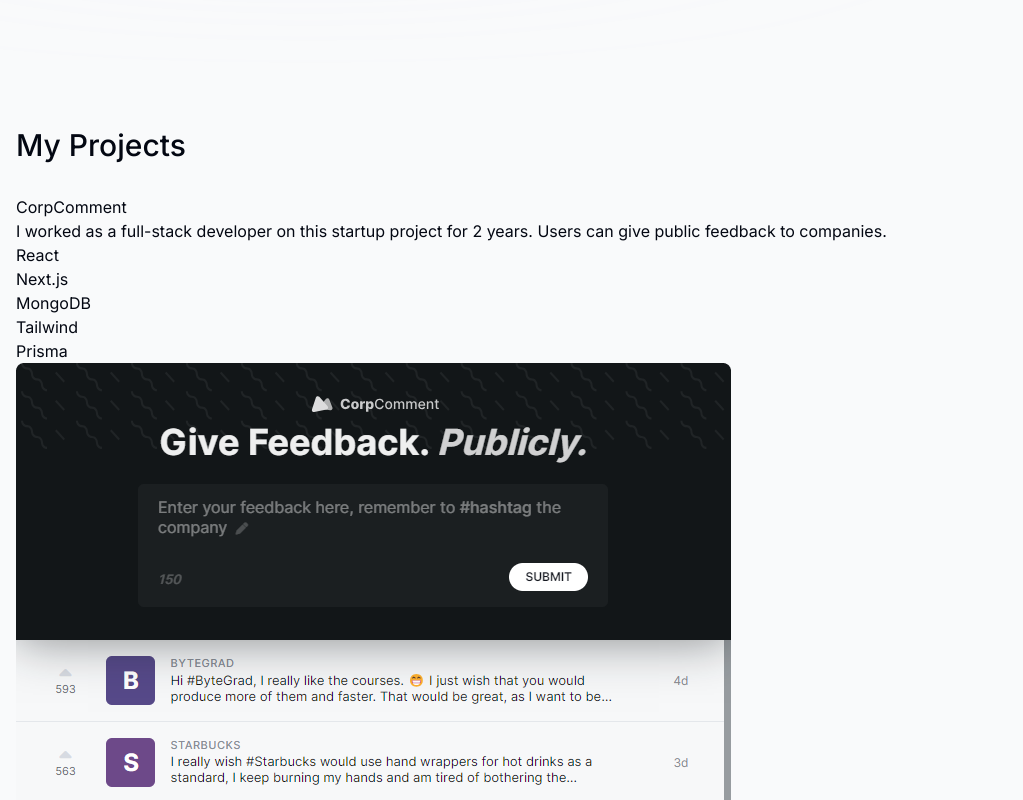
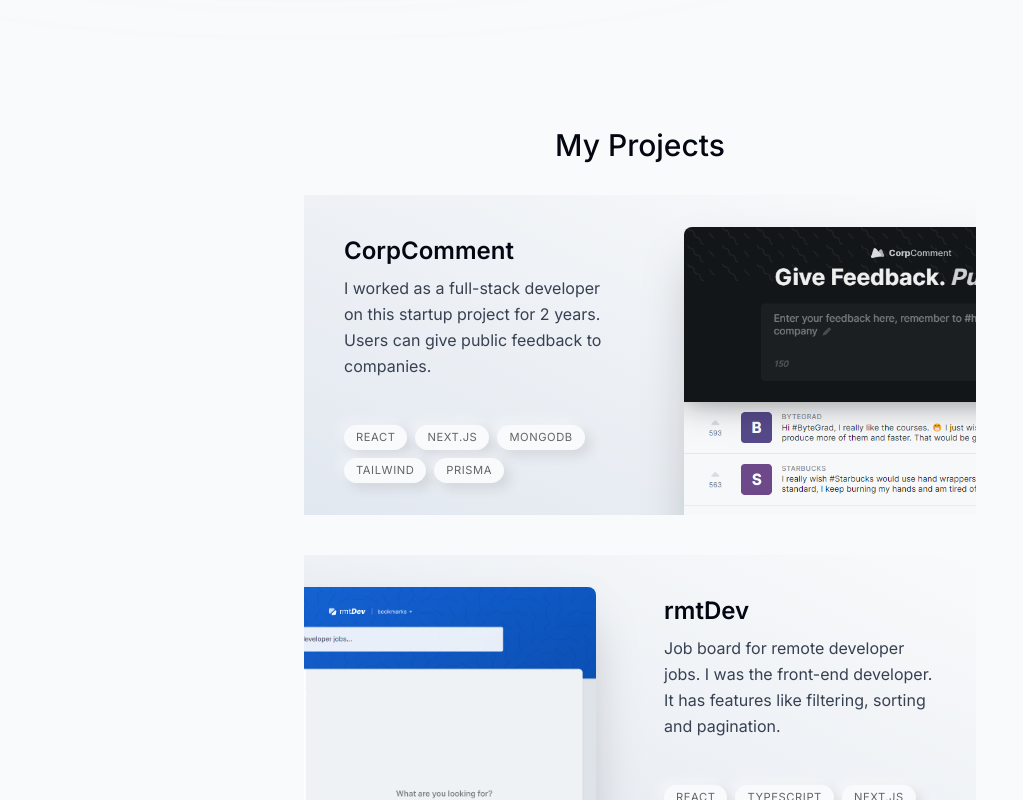
Before and after one commit to PawelDuplaga/portfolio-website, a Next.js app: page / in a window 1280 px wide. Shown: the part 1140-1940 px from the top of the page, without its empty margins (0-1023 px from the left). Built offline with nearby package versions, Linux system fonts and the light colour scheme.

Commit message:
project section done

```diff
--- a/src/app/layout.tsx
+++ b/src/app/layout.tsx
@@ -19,9 +19,9 @@
       <body className={`${inter.className}
        bg-gray-50 text-gray-950 relative h-[5000px] pt-28 sm:pt-36`}>
         <div className="bg-[#fbe2e3] absolute top-[-6rem] -z-10 right-[11rem] h-[31.25rem]
-        rounded-full blur-[10rem] w-[60rem] sm:w-[68.75rem]"></div>
+        rounded-full blur-[10rem] w-[60rem] sm:w-[68.75rem] opacity-80"></div>
         <div className="bg-[#dbd7fb] absolute top-[-1rem] -z-10 left-[-35rem] h-[50rem]
-        rounded-full blur-[10rem] w-[60rem] sm:w-[68.75rem] md:left-[-33rem] lg:left-[-28rem] xl:left-[-15rem] 2xl:left-[-5rem]"></div>
+        rounded-full blur-[10rem] w-[60rem] sm:w-[68.75rem] md:left-[-33rem] lg:left-[-28rem] xl:left-[-15rem] 2xl:left-[-5rem] opacity-60"></div>
         <Navbar />
         {children}
       </body>
--- a/src/components/Projects/Projects.tsx
+++ b/src/components/Projects/Projects.tsx
@@ -16,19 +16,33 @@
 
 export const Project = ({title, description, tags, imageUrl}: ProjectProps) => {
     return (
-        <section>
-          <h3>{title}</h3>
-          <p>{description}</p>
-          <ul>
-            {tags.map((tag, index) => (
-              <li key={index}>{tag}</li>
-            ))}
-          </ul>
+        <section className="group bg-gradient-to-bl from-transparent to-slate-200 hover:to-slate-300 max-w-[42rem] border-black/5 overflow-hidden sm:pr-8 relative
+        sm:h-[20rem] mb-3 sm:mb-10 last:mb-0 transition">
+          <div className="py-4 px-5 pb-8 sm:pl-10 sm:pr-2 sm:pt-10 sm:max-w-[50%] flex flex-col h-full group-even:ml-[50%]">
+            <h3 className="text-2xl font-semibold">{title}</h3>
+            <p className="mt-2 leading-relaxed text-gray-700">{description}</p>
+            <ul className="flex flex-wrap gap-2 mt-4 sm:mt-auto">
+              {tags.map((tag, index) => (
+                <li className="bg-gray-50 px-3 py-1 text-[0.7rem] uppercase tracking-wider text-black/60 rounded-full
+                shadow-[-6px_-6px_12px_rgba(255,255,255,0.3),6px_6px_12px_rgba(70,70,70,0.12)]"
+                key={index}>{tag}</li>
+              ))}
+            </ul>
+          </div>
 
           <Image
             src={imageUrl}
             alt={description}
             quality={95}
+            className="absolute top-8 -right-40 w-[28.25rem] rounded-t-lg shadow-2xl
+            group-hover:-translate-x-3
+            group-hover:translate-y-3
+            group-hover:-rotate-2
+            group-hover:scale-[1.1]
+            group-even:-right-[initial]
+            group-even:-left-40
+            transition
+            "
           />
         </section>
     )
--- a/src/components/SectionHeading/SectionHeading.tsx
+++ b/src/components/SectionHeading/SectionHeading.tsx
@@ -6,7 +6,7 @@
 
 const SectionHeading = ({ children }: SectionHeadingProps) => {
   return (
-    <h2 className="text-3xl font-medium capitalize mb-8">
+    <h2 className="text-3xl font-medium capitalize mb-8 text-center">
         {children}
     </h2>
   )
```
